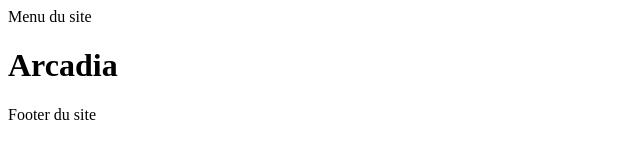
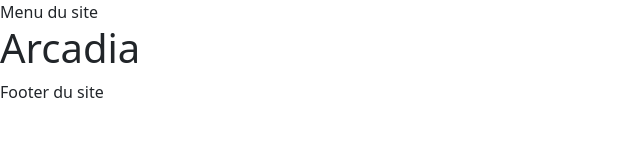
Before and after one commit to omeymaa/ArcadiaFront, a website with bundled scripts: page index.html in a window 1280 px wide. Shown: the whole page, without its empty margins (0-640 px from the left). Built offline with nearby package versions, Linux system fonts and the light colour scheme; files whose address does not match are found by name.

Commit message:
bootstrap installation with npm

```diff
--- a/index.html
+++ b/index.html
@@ -3,6 +3,8 @@
 <head>
     <meta charset="UTF-8">
     <meta name="viewport" content="width=device-width, initial-scale=1.0">
+    <link rel="stylesheet" href="node_modules/bootstrap/dist/css/bootstrap.min.css">
+    <link rel="stylesheet" href="node_modules/bootstrap-icons/font/bootstrap-icons.min.css">
     <title>Document</title>
 </head>
 <body>
@@ -19,5 +21,6 @@
     </footer>
 
     <script type="module" src="Router/Router.js"></script>
+    <script src="/node_modules/bootstrap/dist/js/bootstrap.bundle.min.js"></script>
 </body>
 </html>
--- /dev/null
+++ b/package.json
@@ -0,0 +1,6 @@
+{
+  "dependencies": {
+    "bootstrap": "^5.3.3",
+    "bootstrap-icons": "^1.11.3"
+  }
+}
```
Also changed, not shown: 2 other files.
